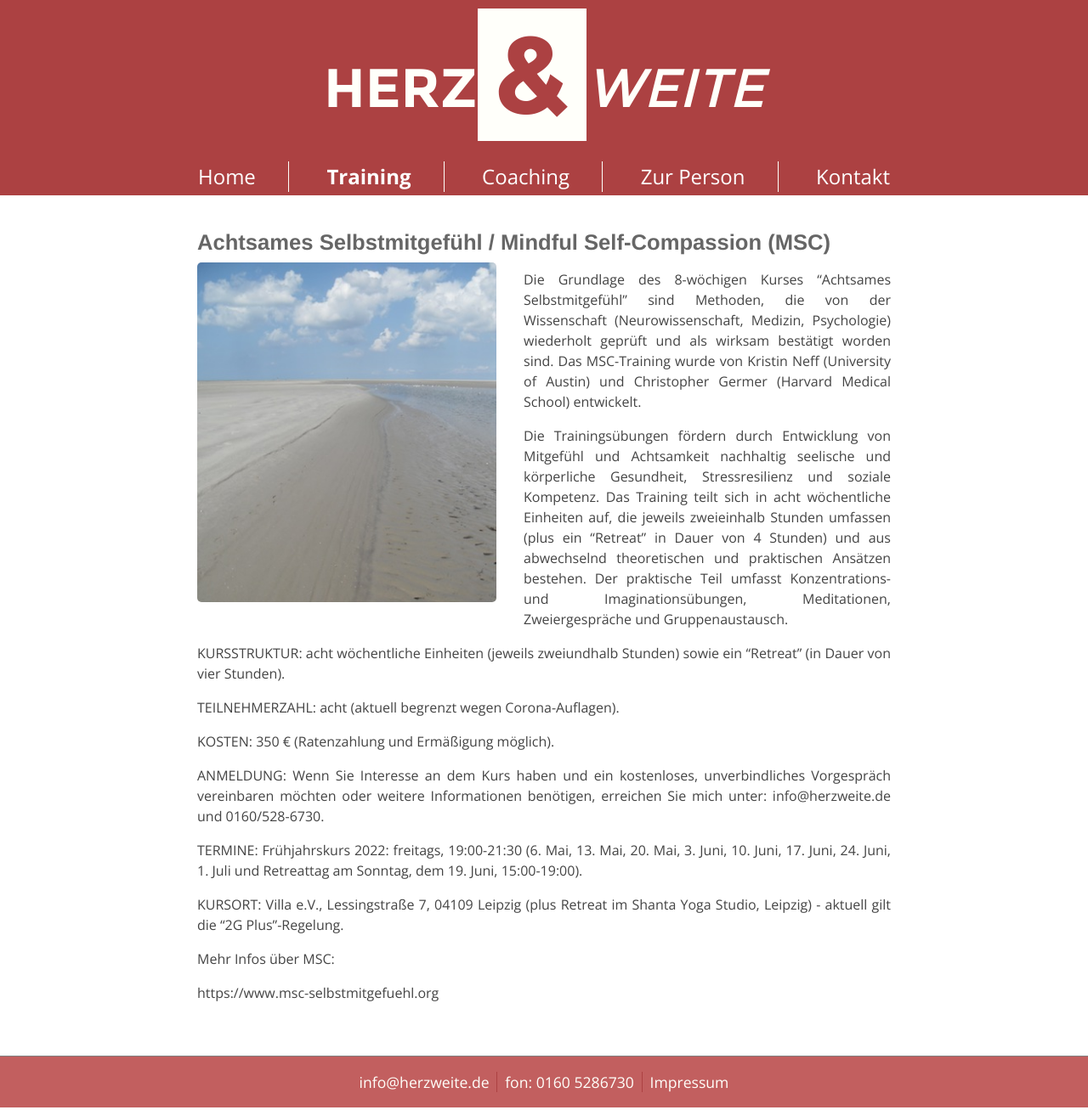
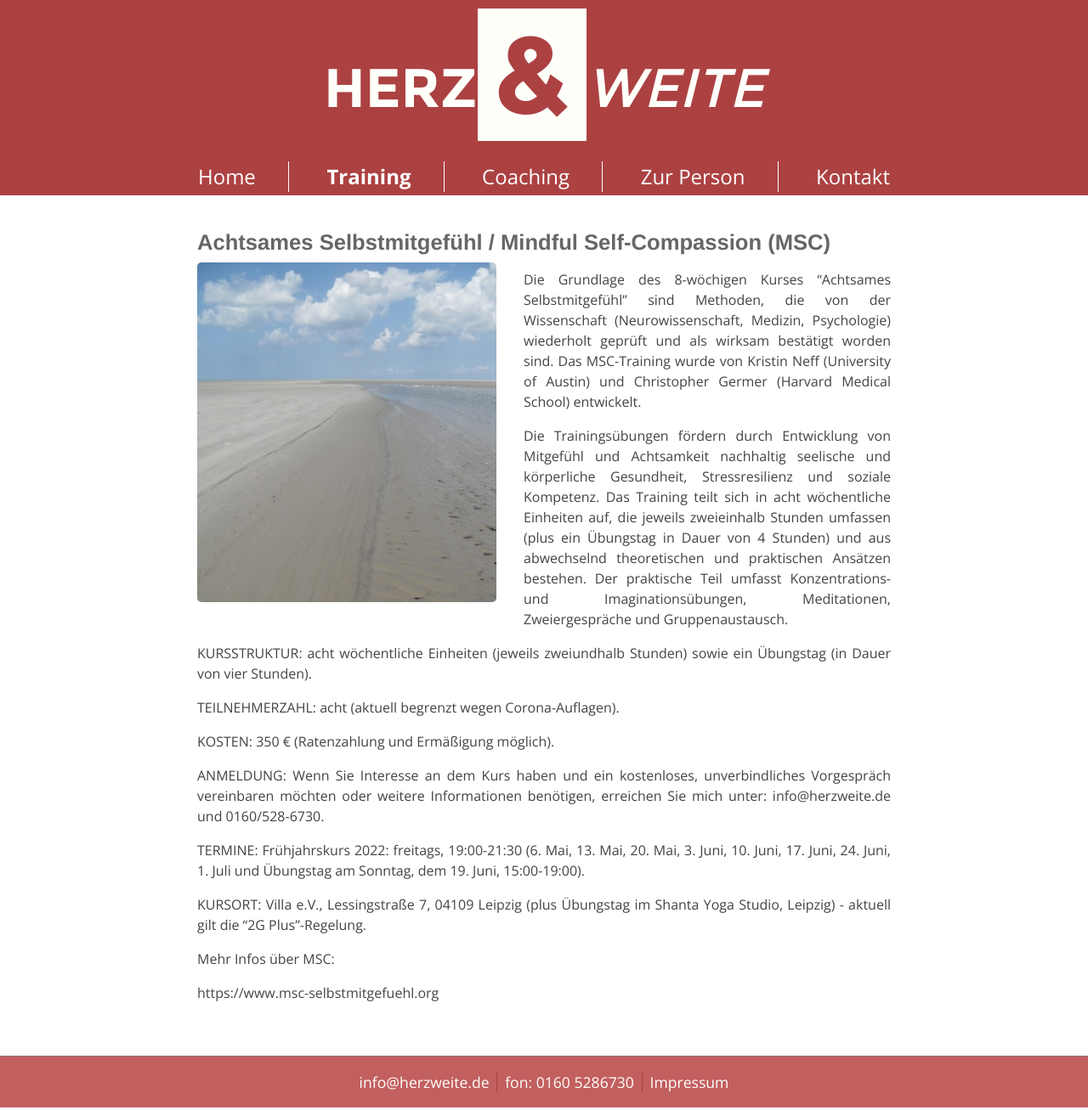
Before and after one commit to herzweite/herzweite.github.io, a Jekyll site: the page built from training.md, in a window 1280 px wide. Shown: the whole page at 85% size. Built offline with Jekyll 4.4.1, drawn with Linux system fonts in a browser that asks for light colours.

Commit message:
Update training.md

```diff
--- a/training.md
+++ b/training.md
@@ -11,11 +11,11 @@ title: Training
 Die Grundlage des 8-wöchigen Kurses "Achtsames Selbstmitgefühl" sind Methoden, die von der Wissenschaft (Neurowissenschaft,
 Medizin, Psychologie) wiederholt geprüft und als wirksam bestätigt worden sind. Das MSC-Training wurde von Kristin Neff (University of Austin) und Christopher Germer (Harvard Medical School) entwickelt.
 
-Die Trainingsübungen fördern durch Entwicklung von Mitgefühl und Achtsamkeit nachhaltig seelische und körperliche Gesundheit, Stressresilienz und soziale Kompetenz. Das Training teilt sich in acht wöchentliche Einheiten auf, die jeweils zweieinhalb Stunden umfassen (plus ein "Retreat" in Dauer von 4 Stunden) und aus abwechselnd theoretischen und praktischen Ansätzen bestehen. Der praktische Teil umfasst Konzentrations- und
+Die Trainingsübungen fördern durch Entwicklung von Mitgefühl und Achtsamkeit nachhaltig seelische und körperliche Gesundheit, Stressresilienz und soziale Kompetenz. Das Training teilt sich in acht wöchentliche Einheiten auf, die jeweils zweieinhalb Stunden umfassen (plus ein Übungstag in Dauer von 4 Stunden) und aus abwechselnd theoretischen und praktischen Ansätzen bestehen. Der praktische Teil umfasst Konzentrations- und
 Imaginationsübungen, Meditationen, Zweiergespräche und Gruppenaustausch.
 
 KURSSTRUKTUR:
-acht wöchentliche Einheiten (jeweils zweiundhalb Stunden) sowie ein "Retreat" (in Dauer von vier Stunden).
+acht wöchentliche Einheiten (jeweils zweiundhalb Stunden) sowie ein Übungstag (in Dauer von vier Stunden).
 
 TEILNEHMERZAHL: acht (aktuell begrenzt wegen Corona-Auflagen).
 
@@ -26,9 +26,9 @@ ANMELDUNG:
 Wenn Sie Interesse an dem Kurs haben und ein kostenloses, unverbindliches Vorgespräch vereinbaren möchten oder weitere Informationen benötigen, erreichen Sie mich unter: info@herzweite.de und 0160/528-6730.
 
 TERMINE:
-Frühjahrskurs 2022: freitags, 19:00-21:30                                                                                                                                       (6. Mai, 13. Mai, 20. Mai, 3. Juni, 10. Juni, 17. Juni, 24. Juni, 1. Juli und Retreattag am Sonntag, dem 19. Juni, 15:00-19:00).
+Frühjahrskurs 2022: freitags, 19:00-21:30                                                                                                                                       (6. Mai, 13. Mai, 20. Mai, 3. Juni, 10. Juni, 17. Juni, 24. Juni, 1. Juli und Übungstag am Sonntag, dem 19. Juni, 15:00-19:00).
 
-KURSORT: Villa e.V., Lessingstraße 7, 04109 Leipzig (plus Retreat im Shanta Yoga Studio, Leipzig) - aktuell gilt die "2G Plus"-Regelung.
+KURSORT: Villa e.V., Lessingstraße 7, 04109 Leipzig (plus Übungstag im Shanta Yoga Studio, Leipzig) - aktuell gilt die "2G Plus"-Regelung.
 
 Mehr Infos über MSC:
 
```
